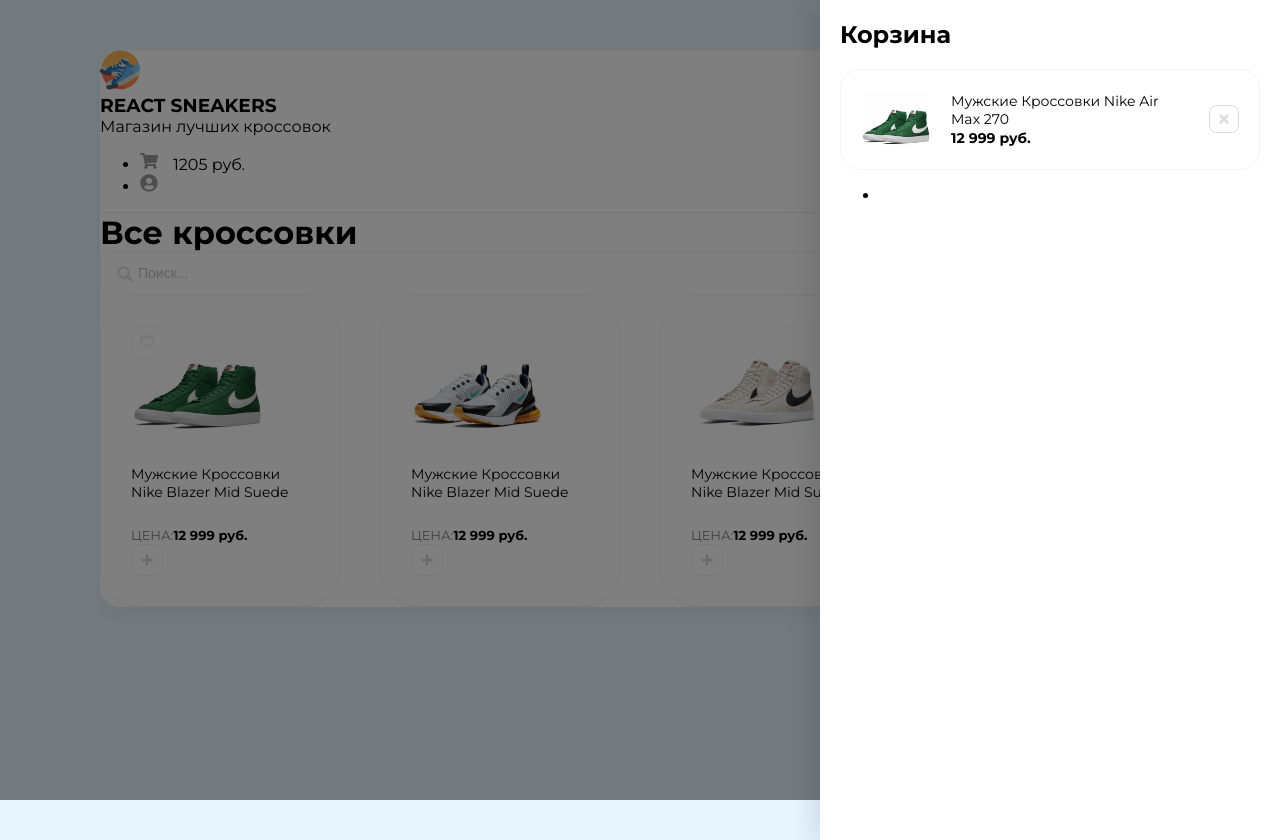
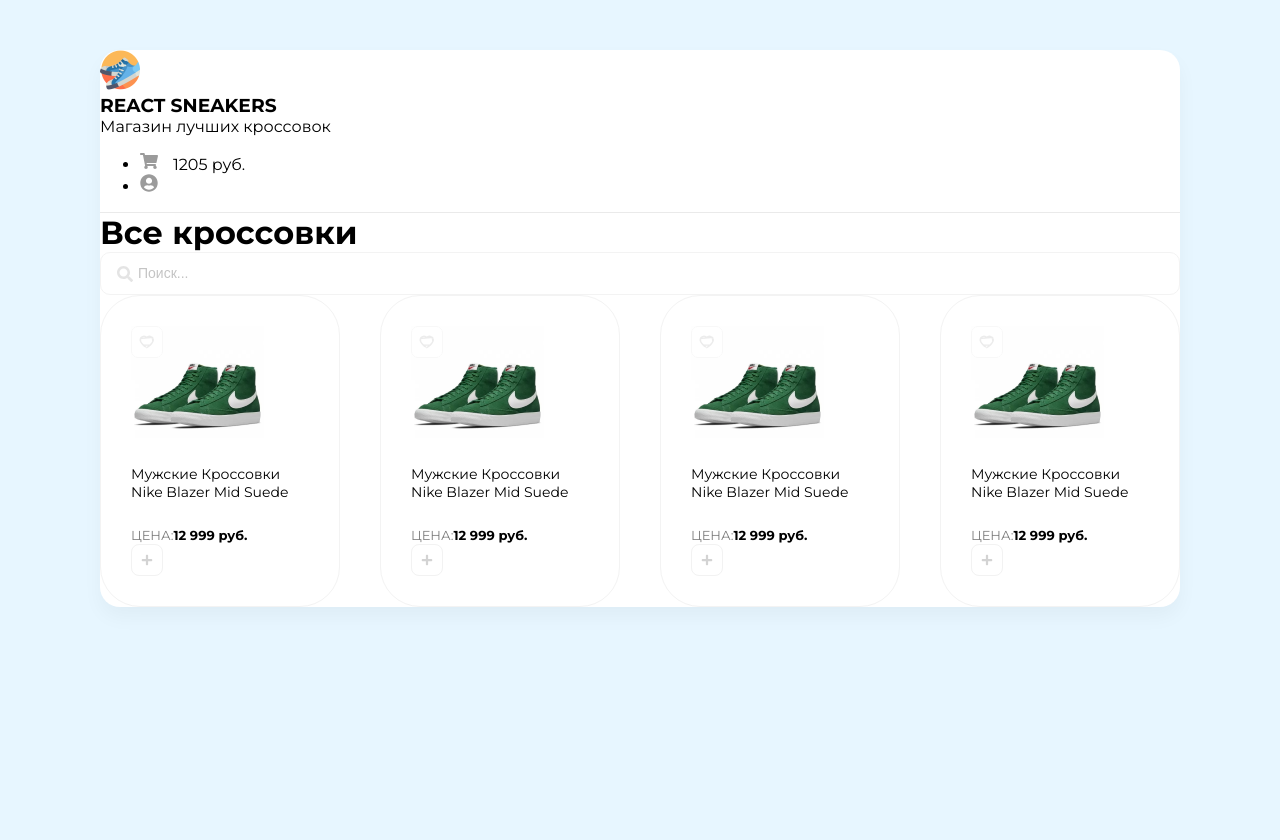
Before and after one commit to ELegek/sneakers-react, a React (Create React App) app: page / in a window 1280 px wide. After the commit the page ends 800 px from the top, so only its background shows below. Built offline with nearby package versions, Linux system fonts and the light colour scheme.

Commit message:
create components card drawer header

```diff
--- a/src/App.js
+++ b/src/App.js
@@ -1,53 +1,15 @@
 import React from 'react';
-import { FaShoppingCart, FaUserCircle, FaPlus, FaSearch, FaTimes } from 'react-icons/fa';
+import { FaSearch } from 'react-icons/fa';
+import Card from './components/Card';
+import Drawer from './components/Drawer';
+import Header from './components/Header';
 
 function App() {
 	return (
 		<div className='wrapper clear'>
-			<div className='overlay'>
-				<div className='drawer'>
-					<h2>Корзина</h2>
+			<Drawer />
+			<Header />
 
-					<div className='items'>
-						<div className='cartItem'>
-							<div>
-								<img src='/img/sneakers/sneakers-1.png' alt='' />
-							</div>
-
-							<div>
-								<p>Мужские Кроссовки Nike Air Max 270</p>
-								<b>12 999 руб.</b>
-							</div>
-							<button className='btn-remove'>
-								<FaTimes className='remove-icon' />
-							</button>
-						</div>
-					</div>
-
-					<ul>
-						<li></li>
-					</ul>
-				</div>
-			</div>
-
-			<header className='d-flex justify-between align-center p-40'>
-				<div className='d-flex align-center'>
-					<img width={40} height={40} src='/img/logo.png' alt='logo' className='mr-15' />
-					<div>
-						<h3 className='text-uppercase'>REACT SNEAKERS</h3>
-						<p>Магазин лучших кроссовок</p>
-					</div>
-				</div>
-				<ul className='d-flex'>
-					<li className='mr-30'>
-						<FaShoppingCart className='icon' />
-						<span>1205 руб.</span>
-					</li>
-					<li>
-						<FaUserCircle className='icon' />
-					</li>
-				</ul>
-			</header>
 			<div className='content p-40'>
 				<div className='d-flex align-center mb-40 justify-between'>
 					<h1 className=''>Все кроссовки</h1>
@@ -58,61 +20,10 @@
 				</div>
 
 				<div className='content-wrapper'>
-					<div className='card'>
-						<div className='favorite'>
-							<img src='/img/heart-unliked.svg' alt='Unliked' />
-						</div>
-						<img width={133} height={112} src='/img/sneakers/sneakers-1.png' alt='Sneakers' />
-						<h5>Мужские Кроссовки Nike Blazer Mid Suede</h5>
-						<div className='d-flex justify-between align-center'>
-							<div className='d-flex flex-column '>
-								<span>Цена:</span>
-								<b>12 999 руб.</b>
-							</div>
-							<button className='button'>
-								<FaPlus className='btnPlus' />
-							</button>
-						</div>
-					</div>
-					<div className='card'>
-						<img width={133} height={112} src='/img/sneakers/sneakers-2.png' alt='Sneakers' />
-						<h5>Мужские Кроссовки Nike Blazer Mid Suede</h5>
-						<div className='d-flex justify-between align-center'>
-							<div className='d-flex flex-column '>
-								<span>Цена:</span>
-								<b>12 999 руб.</b>
-							</div>
-							<button className='button'>
-								<FaPlus className='btnPlus' />
-							</button>
-						</div>
-					</div>
-					<div className='card'>
-						<img width={133} height={112} src='/img/sneakers/sneakers-3.png' alt='Sneakers' />
-						<h5>Мужские Кроссовки Nike Blazer Mid Suede</h5>
-						<div className='d-flex justify-between align-center'>
-							<div className='d-flex flex-column '>
-								<span>Цена:</span>
-								<b>12 999 руб.</b>
-							</div>
-							<button className='button'>
-								<FaPlus className='btnPlus' />
-							</button>
-						</div>
-					</div>
-					<div className='card'>
-						<img width={133} height={112} src='/img/sneakers/sneakers-4.png' alt='Sneakers' />
-						<h5>Мужские Кроссовки Nike Blazer Mid Suede</h5>
-						<div className='d-flex justify-between align-center'>
-							<div className='d-flex flex-column '>
-								<span>Цена:</span>
-								<b>12 999 руб.</b>
-							</div>
-							<button className='button'>
-								<FaPlus className='btnPlus' />
-							</button>
-						</div>
-					</div>
+					<Card />
+					<Card />
+					<Card />
+					<Card />
 				</div>
 			</div>
 		</div>
--- /dev/null
+++ b/src/components/Card.js
@@ -0,0 +1,25 @@
+import React from 'react';
+import { FaPlus } from 'react-icons/fa';
+
+function Card() {
+	return (
+		<div className='card'>
+			<div className='favorite'>
+				<img src='/img/heart-unliked.svg' alt='Unliked' />
+			</div>
+			<img width={133} height={112} src='/img/sneakers/sneakers-1.png' alt='Sneakers' />
+			<h5>Мужские Кроссовки Nike Blazer Mid Suede</h5>
+			<div className='d-flex justify-between align-center'>
+				<div className='d-flex flex-column '>
+					<span>Цена:</span>
+					<b>12 999 руб.</b>
+				</div>
+				<button className='button'>
+					<FaPlus className='btnPlus' />
+				</button>
+			</div>
+		</div>
+	);
+}
+
+export default Card;
--- /dev/null
+++ b/src/components/Drawer.js
@@ -0,0 +1,52 @@
+import React from 'react';
+import { FaTimes, FaArrowRight } from 'react-icons/fa';
+
+function Drawer() {
+	return (
+		<div className='overlay'>
+			<div className='drawer'>
+				<div className='drawerHeader'>
+					<h2>Корзина</h2>
+					<button className='btn-remove'>
+						<FaTimes className='remove-icon' />
+					</button>
+				</div>
+
+				<div className='items'>
+					<div className='cartItem'>
+						<div>
+							<img src='/img/sneakers/sneakers-1.png' alt='' />
+						</div>
+
+						<div>
+							<p>Мужские Кроссовки Nike Air Max 270</p>
+							<b>12 999 руб.</b>
+						</div>
+						<button className='btn-remove'>
+							<FaTimes className='remove-icon' />
+						</button>
+					</div>
+				</div>
+				<div className='cartTotalBlock'>
+					<ul>
+						<li className='cart-item'>
+							<span>Итого</span>
+							<div></div>
+							<b>21 498 руб.</b>
+						</li>
+						<li className='cart-item'>
+							<span>Налог 5%: </span>
+							<div></div>
+							<b>1074 руб.</b>
+						</li>
+					</ul>
+					<button className='greenBtn'>
+						Оформить заказ <FaArrowRight className='arrowRight-icon' />
+					</button>
+				</div>
+			</div>
+		</div>
+	);
+}
+
+export default Drawer;
--- /dev/null
+++ b/src/components/Header.js
@@ -0,0 +1,27 @@
+import React from 'react';
+import { FaShoppingCart, FaUserCircle } from 'react-icons/fa';
+
+function Header() {
+	return (
+		<header className='d-flex justify-between align-center p-40'>
+			<div className='d-flex align-center'>
+				<img width={40} height={40} src='/img/logo.png' alt='logo' className='mr-15' />
+				<div>
+					<h3 className='text-uppercase'>REACT SNEAKERS</h3>
+					<p>Магазин лучших кроссовок</p>
+				</div>
+			</div>
+			<ul className='d-flex'>
+				<li className='mr-30'>
+					<FaShoppingCart className='icon' />
+					<span>1205 руб.</span>
+				</li>
+				<li>
+					<FaUserCircle className='icon' />
+				</li>
+			</ul>
+		</header>
+	);
+}
+
+export default Header;
--- a/src/index.scss
+++ b/src/index.scss
@@ -90,9 +90,12 @@
 }
 
 .content-wrapper {
-	display: flex;
-	justify-content: space-between;
+	display: grid;
+	grid-template-columns: 1fr 1fr 1fr 1fr;
 	gap: 40px;
+	@media (max-width: 991px) {
+		grid-template-columns: 1fr 1fr 1fr;
+	}
 }
 
 .search-block {
@@ -131,6 +134,7 @@
 	height: 100%;
 	background-color: rgba(0, 0, 0, 0.5);
 	z-index: 10;
+	display: none;
 }
 .drawer {
 	position: absolute;
@@ -140,14 +144,27 @@
 	right: 0;
 	z-index: 20;
 	padding: 20px;
-
+	display: flex;
+	flex-direction: column;
 	h2 {
 		margin: 0;
-		margin-bottom: 20px;
 	}
 
 	background: #ffffff;
 	box-shadow: -10px 4px 24px rgba(0, 0, 0, 0.1);
+}
+
+.drawerHeader {
+	margin-bottom: 20px;
+	display: flex;
+	align-items: center;
+	justify-content: space-between;
+}
+
+.items {
+	flex: 1;
+	overflow: auto;
+	margin-bottom: 40px;
 }
 
 .cartItem {
@@ -201,3 +218,59 @@
 		}
 	}
 }
+
+.greenBtn {
+	display: flex;
+	align-items: center;
+	justify-content: center;
+	gap: 10px;
+	cursor: pointer;
+	background: #9dd558;
+	border-radius: 18px;
+	text-align: center;
+	width: 100%;
+	padding: 18px 0px;
+	font-size: 16px;
+	color: #fff;
+	border: none;
+	transition: all 0.2s ease 0s;
+
+	@media (any-hover: hover) {
+		&:hover {
+			background: lighten(#9dd558, 5%);
+
+			.arrowRight-icon {
+				transform: translate(10px, 0px);
+			}
+		}
+	}
+
+	&:active {
+		background: darken(#9dd558, 5%);
+	}
+
+	.arrowRight-icon {
+		transition: all 0.2s ease-in-out 0s;
+	}
+}
+
+.cartTotalBlock {
+	li {
+		display: flex;
+		align-items: flex-end;
+		margin-bottom: 20px;
+	}
+}
+
+.cart-item {
+	display: flex;
+	gap: 7px;
+
+	div {
+		flex: 1;
+		height: 1px;
+		border-bottom: 1px dashed #dfdfdf;
+		position: relative;
+		top: -4px;
+	}
+}
```
